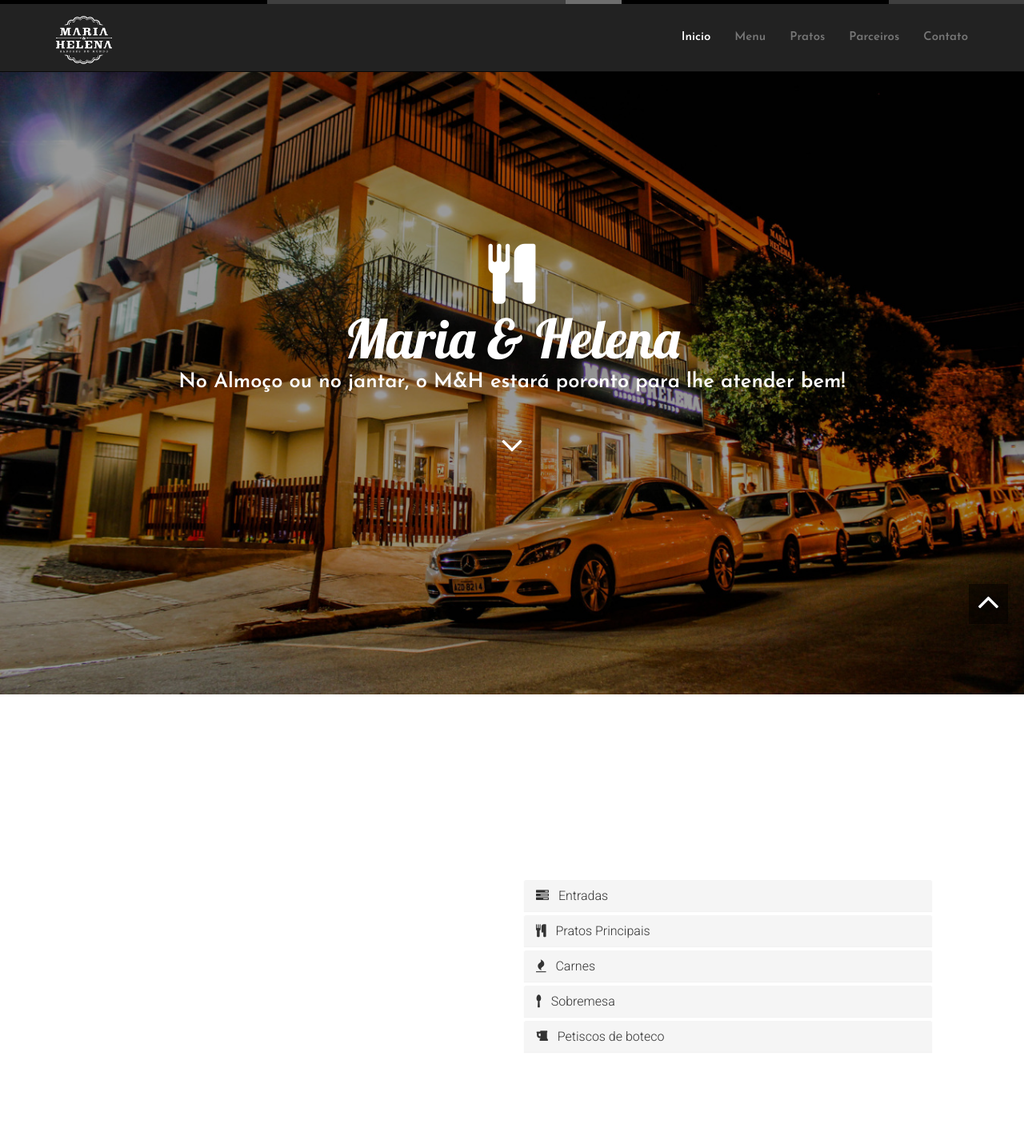
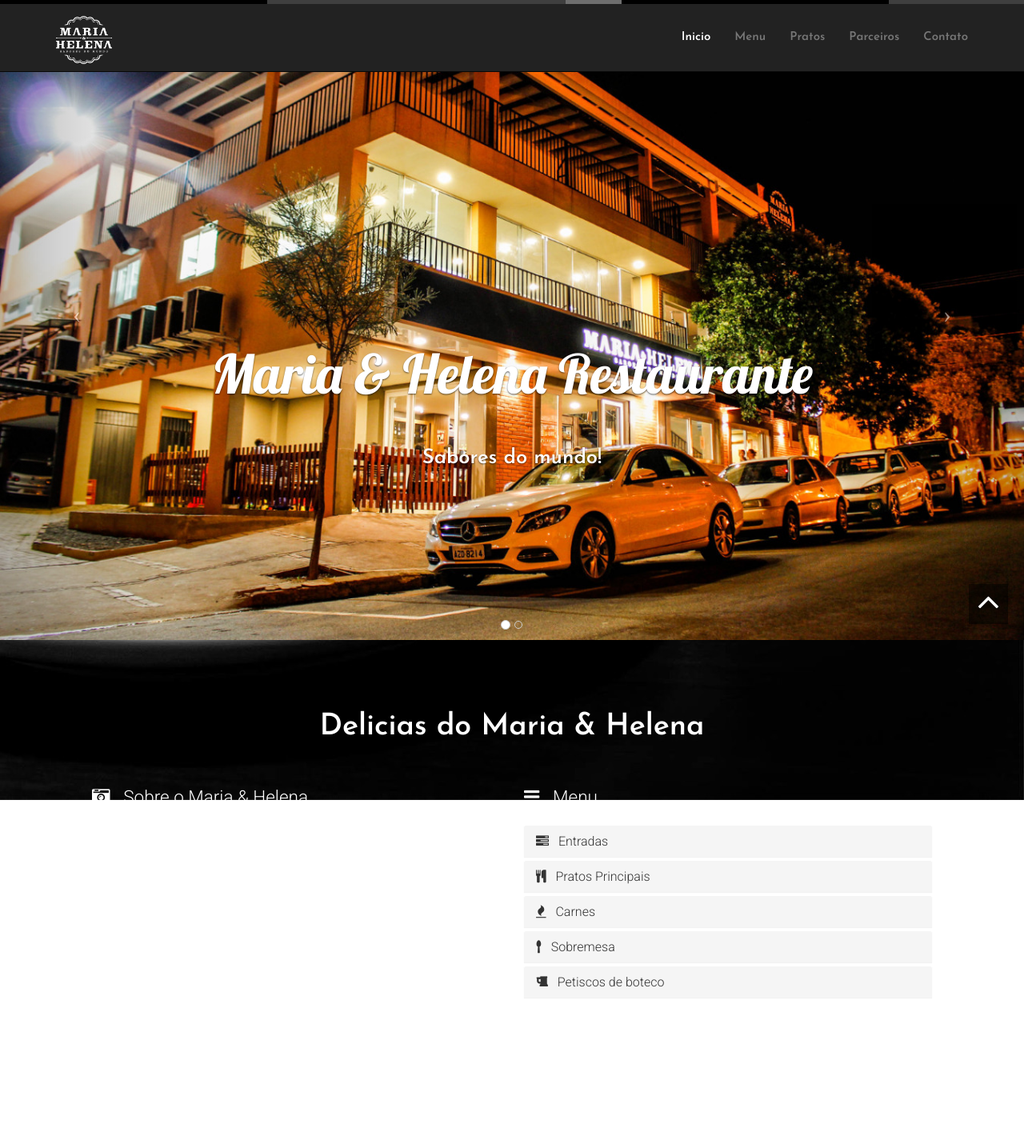
Before and after one commit to caionitro/caionitro.github.io, a PHP site: page / in a window 1280 px wide. Shown: the top 1425 px of the page at 80% size. Run offline with PHP 8.4, Linux system fonts and the light colour scheme; some libraries are stand-ins or nearby versions.

Commit message:
adicionando o slider no site

```diff
--- a/assets/script.js
+++ b/assets/script.js
@@ -1,4 +1,7 @@
  jQuery(document).ready(function($) {
+   $('.carousel').carousel({
+        interval: 4000 //changes the speed
+    });
 
     $(".scroll a, .navbar-brand, .gototop,.explore").click(function(event){
     event.preventDefault();
--- a/assets/style.css
+++ b/assets/style.css
@@ -9,9 +9,6 @@ a:hover{color:#666;}
 -o-transition: all 0.3s ease-in-out;
 transition: all 0.3s ease-in-out;
 outline: none !important;
-}
-.corMenu {
-  color: black;
 }
 
 ::-webkit-input-placeholder { /* WebKit browsers */
@@ -56,29 +53,27 @@ p{font-size:1em;line-height: 1.7em; margin-bottom: 1.7em;}
 .navbar-inverse .navbar-nav>.active>a, .navbar-inverse .navbar-nav>.active>a:hover, .navbar-inverse .navbar-nav>.active>a:focus{background: none;color: #fff;}
 
 #head,.carousel{margin-top: 0;}
+.carousel-caption .mHelena-caption{
+      max-width: 550px;
+      padding: 0 20px;
+      margin:0 auto;
+      margin-top: 200px;
+      text-align:center;
+}
 
 #home{padding-top: 1em;}
 
+.mHelena-carrousel h1{font:normal 4.5em Lobster,Arial,Helvetica;text-transform:capitalize;}
+.mHelena-carrousel h3{font:600 1.7em Josefin Sans,Arial,Helvetica;}
+
 /*banner*/
-.banner{position: relative;}
+/*.banner{position: relative;}
 .banner .caption{position: absolute;top: 0;left:0; right: 0; bottom: 0;background:rgba(0,0,0,0.4); }
 .banner .caption-wrapper{display: table;height: 100%;width: 100%;}
 .banner .caption-info{display: table-cell;vertical-align: middle;text-align: center;color: #fff;}
 .banner .caption-info h1{font:normal 4.5em Lobster,Arial,Helvetica;text-transform:capitalize;}
 .banner .caption-info p{font:600 1.7em Josefin Sans,Arial,Helvetica;}
-.banner a.explore{color: #fff;}
-
-/*SLIDER - CARROUSEL*/
-/*.carousel,.item,.active {height: 100%;}
-.carousel-inner {height: 100%;}
-.fill {width: 100%;
-	height: 100%;
-	background-position: center;
-	-webkit-background-size: cover;
-	-moz-background-size: cover;
-    background-size: cover;
-    -o-background-size: cover;
-}*/
+.banner a.explore{color: #fff;}*/
 
 /*about*/
 .about.spacer{padding-left: 4em; padding-right: 4em;padding-bottom: 0;}
@@ -195,3 +190,34 @@ p{font-size:1em;line-height: 1.7em; margin-bottom: 1.7em;}
 	#map{height: 200px;}
 	.footer{padding-bottom: 2em;}
 }
+
+html,
+body {
+    height: 100%;
+}
+
+.carousel,
+.item,
+.active {
+    height: 100%;
+}
+
+.carousel-inner {
+    height: 100%;
+}
+
+/* Background images are set within the HTML using inline CSS, not here */
+
+.fill {
+    width: 100%;
+    height: 100%;
+    background-position: center;
+    -webkit-background-size: cover;
+    -moz-background-size: cover;
+    background-size: cover;
+    -o-background-size: cover;
+}
+
+footer {
+    margin: 50px 0;
+}
--- a/index.html
+++ b/index.html
@@ -52,10 +52,10 @@
           <div class="container">
             <div class="navbar-header">
               <!-- Logo Starts -->
-              <a class="navbar-brand" href="#home"><img src="images/logo_branco1.png" height="80px" width="70px" alt="logo" class="img-responsive hidden-xs"></a>
+              <a class="navbar-brand" href="#home1"><img src="images/logo_branco1.png" height="80px" width="70px" alt="logo" class="img-responsive hidden-xs"></a>
               <!-- #Logo Ends -->
               <div class="visible-xs-inline">
-                  <a class="navbar-brand" style="color:#FFF;padding-top:15px;" href="#home">Maria & Helena</a>
+                  <a class="navbar-brand" style="color:#FFF;padding-top:15px;font:normal 1.7em Lobster,Arial,Helvetica;text-transform:capitalize;" href="#home1"><strong>Maria & Helena</strong></a>
               </div>
 
 
@@ -72,7 +72,7 @@
             <!-- Nav Starts -->
             <div class="navbar-collapse  collapse">
               <ul class="nav navbar-nav navbar-right scroll">
-                 <li class="active"><a href="#home">Inicio</a></li>
+                 <li class="active"><a href="#home1">Inicio</a></li>
                  <li ><a href="#menu">Menu</a></li>
                  <li ><a href="#foods">Pratos</a></li>
                  <li ><a href="#partners">Parceiros</a></li>
@@ -91,8 +91,52 @@
 
 
 
-<div id="home">
-<div class="banner">
+<div id="home1"></div>
+
+    <div id="mHelenaCarusel" class="carousel slide">
+        <ol class="carousel-indicators">
+            <li data-target="#mHelenaCarusel" data-slide-to="0" class="active"></li>
+            <li data-target="#mHelenaCarusel" data-slide-to="1"></li>
+            <!-- <li data-target="#mHelenaCarusel" data-slide-to="2"></li> -->
+        </ol>
+
+        <div class="carousel-inner">
+            <div class="item active">
+                <div class="fill" style="background-image:url('./images/slider/bg_mh.jpg');"></div>
+                <!-- <div class="fill" style="background-image:url('http://placehold.it/1900x1080&text=Slide One');"></div> -->
+                <div class="carousel-caption mHelena-carrousel" style="margin-bottom:140px;">
+                  <h1>Maria & Helena Restaurante</h1>
+                  <h3>Sabores do mundo!</h3>
+                </div>
+                <div class="carousel-caption mHelena-carrousel visible-xs-block" style="margin-bottom:170px;">
+                  <h1>M&H Restaurante</h1>
+                </div>
+            </div>
+            <div class="item">
+                <div class="fill" style="background-image:url('./images/slider/choop.jpg');"></div>
+                <!-- <div class="fill" style="background-image:url('http://placehold.it/1900x1080&text=Slide Two');"></div> -->
+                <div class="carousel-caption">
+                    <!-- <h2>Caption 2</h2> -->
+                </div>
+            </div>
+            <!-- <div class="item">
+                <div class="fill" style="background-image:url('http://placehold.it/1900x1080&text=Slide Three');"></div>
+                <div class="carousel-caption">
+                    <h2>Caption 3</h2>
+                </div>
+            </div> -->
+        </div>
+
+        <!-- Controls -->
+        <a class="left carousel-control" href="#mHelenaCarusel" data-slide="prev">
+            <span class="icon-prev"></span>
+        </a>
+        <a class="right carousel-control" href="#mHelenaCarusel" data-slide="next">
+            <span class="icon-next"></span>
+        </a>
+
+    </div>
+  <!-- <div class="banner">
     <img src="images/bg_mh.jpg" alt="banner" class="img-responsive">
     <div class="caption">
       <div class="caption-wrapper">
@@ -104,14 +148,7 @@
         </div>
       </div>
     </div>
-</div>
-</div>
-
-
-
-
-
-
+  </div> -->
 
 
 
@@ -127,10 +164,8 @@
     <p>Queremos que tenha experiência gastronômica inesquecível, além de saborear cervejas especiais, vinhos, cachaças, diversos coquitéis, desilados, caipirinhas e sucos.</p>
 
     <p>Venha conhecer o que há de melhor na gastronomia e experimentar diversos sabores do mundo!</p>
+  </div>
 
-
-
-  </div>
   <div class="col-sm-6 wowload fadeInRight">
 
      <h4><i class="fa fa-bars"></i> Menu</h4>
@@ -261,7 +296,7 @@
         <figcaption>
             <h2>Pizzas</h2>
             <p>Lorem ipsum dolor sit amet<br>
-            <a href="images/portfolio/pizza.jpg" title="1" data-gallery>Veja mais</a></p>
+            <!--<a href="images/portfolio/pizza.jpg" title="1" data-gallery>Veja mais</a>--> </p>
         </figcaption>
     </figure>
      <figure class="effect-oscar  wowload fadeInUp">
@@ -269,7 +304,7 @@
         <figcaption>
             <h2>Carnes</h2>
             <p>Lorem ipsum dolor sit amet<br>
-            <a href="images/portfolio/picanha.jpg" title="1" data-gallery>Veja mais</a></p>
+            <!--<a href="images/portfolio/picanha.jpg" title="1" data-gallery>Veja mais</a>--></p>
         </figcaption>
     </figure>
      <figure class="effect-oscar  wowload fadeInUp">
@@ -285,7 +320,7 @@
         <figcaption>
             <h2>Peixes</h2>
             <p>Lorem ipsum dolor sit amet<br>
-            <a href="images/portfolio/salmao.jpg" title="1" data-gallery>Veja mais</a></p>
+            <!--<a href="images/portfolio/salmao.jpg" title="1" data-gallery>Veja mais</a>--></p>
         </figcaption>
     </figure>
 
@@ -294,7 +329,7 @@
         <figcaption>
             <h2>Petiscos</h2>
             <p>Lorem ipsum dolor sit amet<br>
-            <a href="images/portfolio/linguica_acebolada.jpg" title="1" data-gallery>Veja mais</a></p>
+            <!--<a href="images/portfolio/linguica_acebolada.jpg" title="1" data-gallery>Veja mais</a>--></p>
         </figcaption>
     </figure>
     <figure class="effect-oscar  wowload fadeInUp">
@@ -302,7 +337,7 @@
         <figcaption>
             <h2>Entradas</h2>
             <p>Lorem ipsum dolor sit amet<br>
-            <a href="images/portfolio/entrada.jpg" title="1" data-gallery>Veja mais</a></p>
+            <!--<a href="images/portfolio/entrada.jpg" title="1" data-gallery>Veja mais</a>--></p>
         </figcaption>
     </figure>
 
@@ -467,10 +502,10 @@
 <!-- Footer Starts -->
 <div class="footer text-center spacer">
 <p class="wowload flipInX"><a href="#"><i class="fa fa-facebook fa-2x"></i></a> <a href="#"><i class="fa fa-instagram fa-2x"></i></a> <a href="#"><i class="fa fa-twitter fa-2x"></i></a> <a href="#"><i class="fa fa-flickr fa-2x"></i></a> </p>
-Copyright <?=date('Y')?> Guilherme Yamamoto Marketing. All rights reserved.
+Copyright 2015 Guilherme Yamamoto Marketing. All rights reserved.
 </div>
 <!-- # Footer Ends -->
-<a href="#home" class="gototop "><i class="fa fa-angle-up  fa-3x"></i></a>
+<a href="#home1" class="gototop "><i class="fa fa-angle-up  fa-3x"></i></a>
 
 
 
```
Also changed, not shown: images/bg.jpg (deleted), images/favicon.ico (deleted), images/logo.png (deleted), images/partners/1.jpg (deleted), images/partners/2.jpg (deleted), images/partners/3.jpg (deleted), images/partners/4.jpg (deleted), images/slider/bg_mh.jpg (renamed from images/bg_mh.jpg), images/slider/choop.jpg (added). Lines whose indentation alone changed are shown as unchanged.
